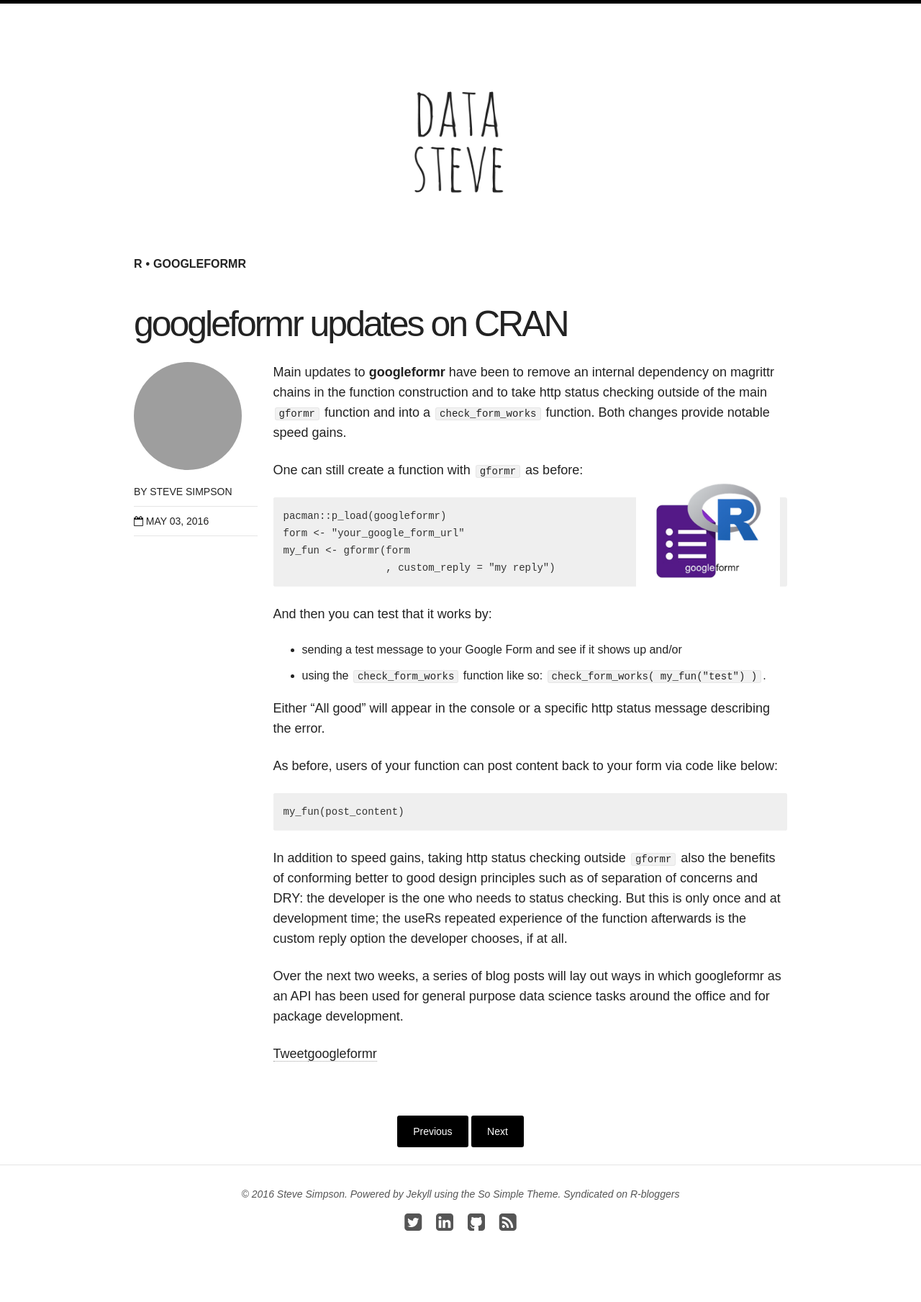
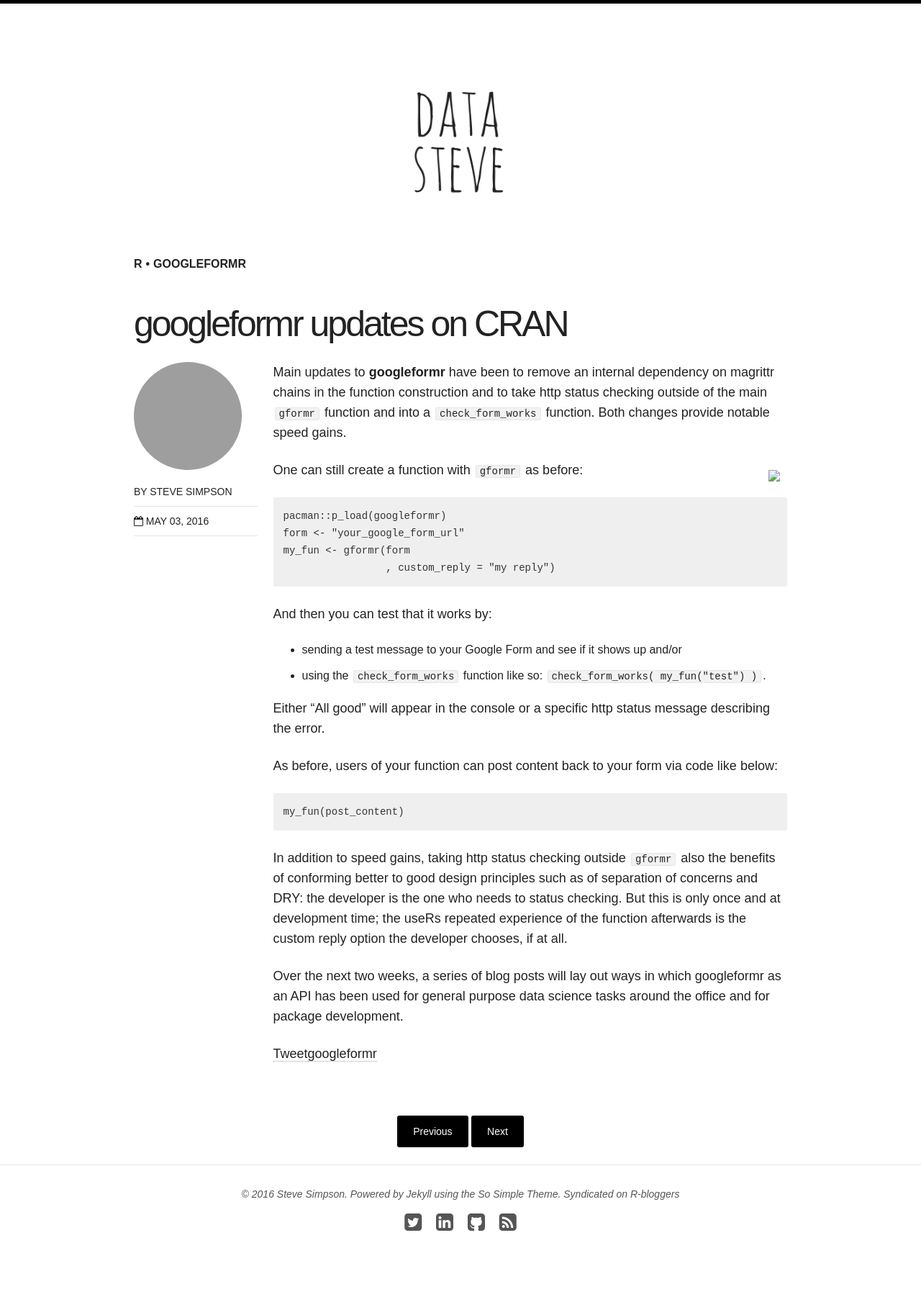
Before and after one commit to data-steve/data-steve.github.io, a Jekyll site: the page built from _posts/2016-05-03-googleformr-update-on-cran.md, in a window 1280 px wide. Shown: the whole page at 72% size. Built offline with Jekyll 4.4.1, drawn with Linux system fonts in a browser that asks for light colours; nearby versions of some CDN libraries; comment, search, counter and statistics services are not loaded; grey boxes are pictures that could not be loaded.

```diff
--- a/_posts/2016-05-03-googleformr-update-on-cran.md
+++ b/_posts/2016-05-03-googleformr-update-on-cran.md
@@ -9,8 +9,9 @@ tags: [R, googleformr ]
 Main updates to **googleformr** have been to remove an internal dependency on magrittr chains in the function construction and to take http status checking outside of the main `gformr` function and into a `check_form_works` function. Both changes provide notable speed gains.
 
 <div style="float:right; margin:10px;">
- <img src="/images/googleformr_logo.png" width="200">
+ <img src="/inst/googleformr_logo.png" width="200">
 </div>
+
 One can still create a function with `gformr` as before:
 
     pacman::p_load(googleformr)
```
Also changed, not shown: _posts/2016-05-04-links-i-liked.md (+1 -0 lines), images/hyperlikes.png (added).
